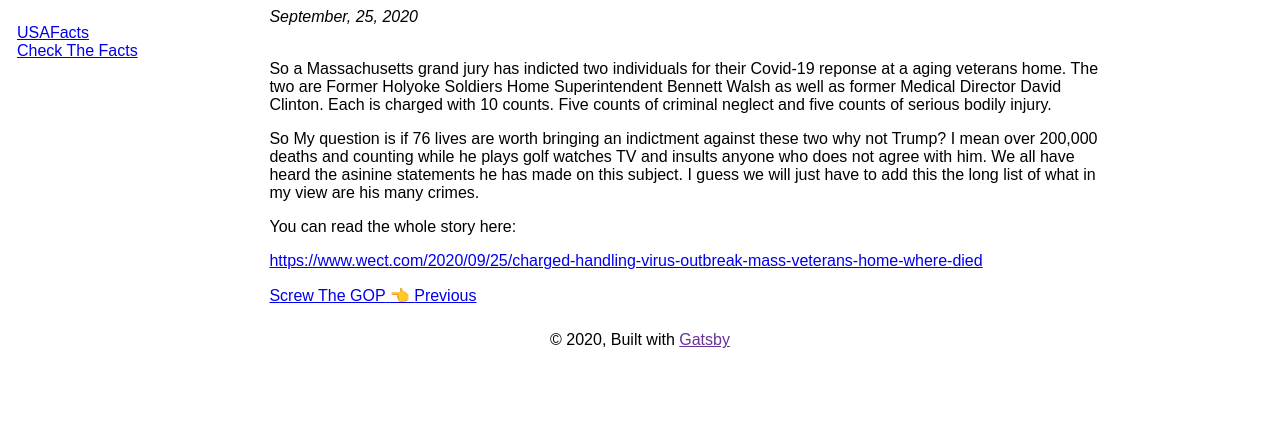
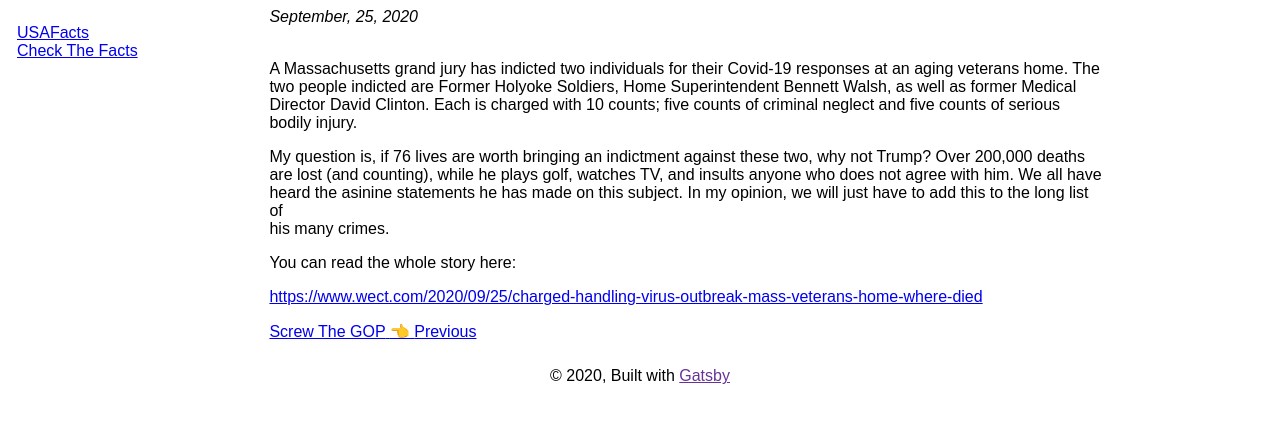
Before and after one commit to bhl12345/skilletblog, a Gatsby site: page /sept-25-2020 in a window 1280 px wide. Shown: the part 194-616 px from the top of the page. Built offline with nearby package versions, Linux system fonts and the light colour scheme; Gatsby itself is replaced by a stand-in of ours; no server answers.

Commit message:
Update index.md

```diff
--- a/src/pages/sept-25-2020/index.md
+++ b/src/pages/sept-25-2020/index.md
@@ -5,14 +5,14 @@ title: 'Charges against Head of Aging Veterans Home'
 tags: ['covid', '2020']
 excerpt: 'Two charged for Covid response. Why not Trump?'
 ---
-So a Massachusetts grand jury has indicted  two individuals for their Covid-19 reponse at a aging veterans home. The two are Former Holyoke Soldiers
-Home Superintendent Bennett Walsh as well as former Medical Director David Clinton. Each is charged with 10 counts.
-Five counts of criminal neglect and five counts of serious bodily injury.
+A Massachusetts grand jury has indicted two individuals for their Covid-19 responses at an aging veterans home. The two people indicted are Former Holyoke Soldiers,
+Home Superintendent Bennett Walsh, as well as former Medical Director David Clinton. Each is charged with 10 counts;
+five counts of criminal neglect and five counts of serious bodily injury.
 
-So My question is if 76 lives are worth bringing an indictment against these two why not Trump?
-I mean over 200,000 deaths and counting while he plays golf watches TV and insults anyone who does not agree with him. We all
-have heard the asinine statements he has made on this subject. I guess we will just have to add this the long list of what in
-my view are his many crimes.
+My question is, if 76 lives are worth bringing an indictment against these two, why not Trump?
+Over 200,000 deaths are lost (and counting), while he plays golf, watches TV, and insults anyone who does not agree with him. We all
+have heard the asinine statements he has made on this subject. In my opinion, we will just have to add this to the long list of
+his many crimes.
 
 You can read the whole story here:
 
```
